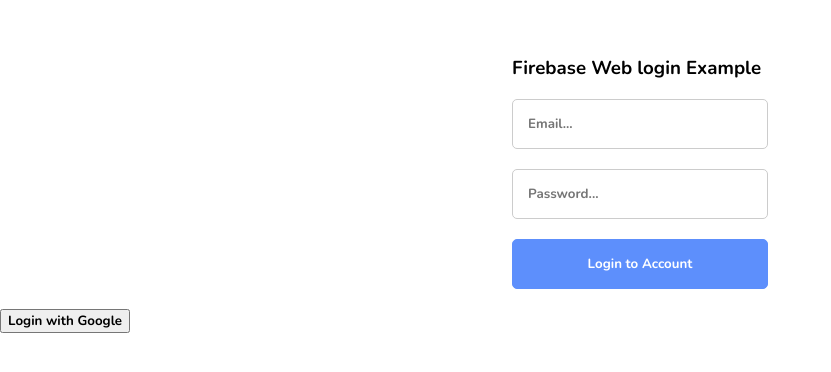
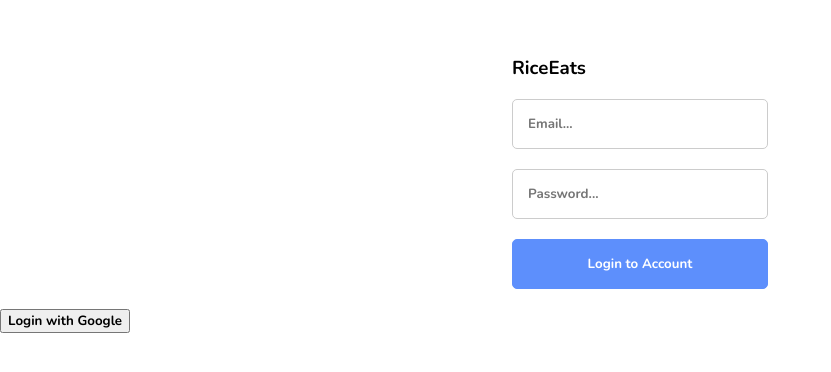
Before and after one commit to CammyCow/HackRice11ProjectEat, a plain HTML site: page index.html in a window 1280 px wide. Shown: the part 134-506 px from the top of the page, without its empty margins (0-831 px from the left). Drawn offline with nearby package versions, Linux system fonts and the light colour scheme; no server answers.

Commit message:
Update index.html

```diff
--- a/index.html
+++ b/index.html
@@ -1,13 +1,13 @@
 <html>
 <head>
-  <title>Firebase Login</title>
+  <title>RiceEats Login</title>
   <link href="https://fonts.googleapis.com/css?family=Nunito:400,600,700" rel="stylesheet">
   <link rel="stylesheet" href="style.css" />
 </head>
 <body>
 
   <div id="login_div" class="main-div">
-    <h3>Firebase Web login Example</h3>
+    <h3>RiceEats</h3>
     <input type="email" placeholder="Email..." id="email_field" />
     <input type="password" placeholder="Password..." id="password_field" />
 
@@ -25,7 +25,7 @@
 
   <div id="user_div" class="loggedin-div">
     <h3>Welcome User</h3>
-    <p id="user_para">Welcome to Firebase web login Example. You're currently logged in.</p>
+    <p id="user_para">Welcome to RiceEats login. You're currently logged in.</p>
     <button onclick="logout()">Logout</button>
   </div>
 
```
